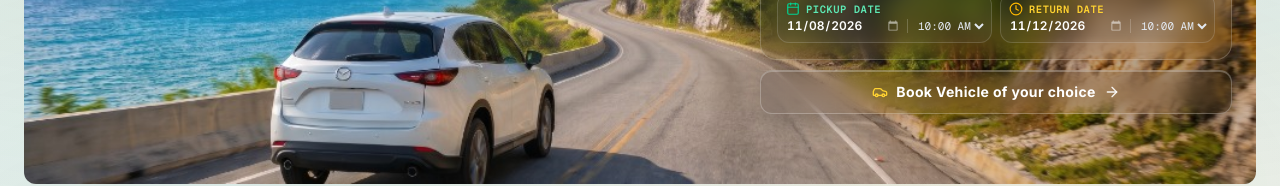
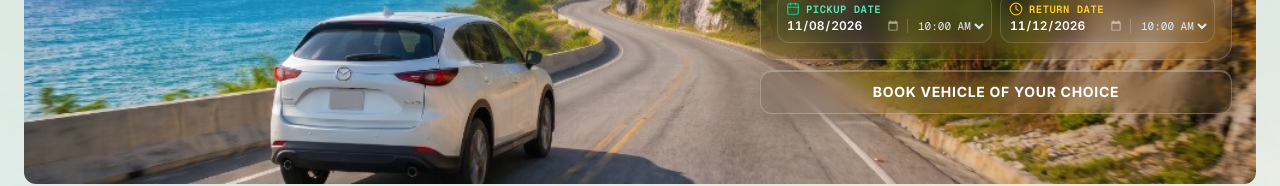
Before and after one commit to RickyC2020/take-it-easy-web, a React (Vite) app: page / in a window 1280 px wide. Shown: the part 306-492 px from the top of the page. Built offline with nearby package versions, Linux system fonts and the light colour scheme; a web font is replaced by a local one.

Commit message:
Change banner button text to all-caps 'BOOK VEHICLE OF YOUR CHOICE' and remove icon and arrow

```diff
--- a/src/components/HeroBanner.jsx
+++ b/src/components/HeroBanner.jsx
@@ -1,5 +1,5 @@
 import React from 'react';
-import { MapPin, Calendar, Clock, Car, ChevronDown, ArrowRight } from 'lucide-react';
+import { MapPin, Calendar, Clock, Car, ChevronDown } from 'lucide-react';
 
 export default function HeroBanner({
   locationId,
@@ -200,11 +200,9 @@ export default function HeroBanner({
                 <button
                   type="button"
                   onClick={onBookCar}
-                  className="w-full mt-2.5 min-h-[44px] px-4 py-2.5 rounded-xl bg-black/[0.15] hover:bg-black/[0.25] backdrop-blur-md border border-white/25 hover:border-white/40 active:scale-[0.98] text-white font-extrabold text-sm tracking-wide shadow-[0_8px_24px_rgba(0,0,0,0.25),inset_0_1px_0_rgba(255,255,255,0.25)] flex items-center justify-center gap-2 transition-all cursor-pointer"
+                  className="w-full mt-2.5 min-h-[44px] px-4 py-2.5 rounded-xl bg-black/[0.15] hover:bg-black/[0.25] backdrop-blur-md border border-white/25 hover:border-white/40 active:scale-[0.98] text-white font-extrabold text-xs xl:text-sm tracking-wider uppercase shadow-[0_8px_24px_rgba(0,0,0,0.25),inset_0_1px_0_rgba(255,255,255,0.25)] flex items-center justify-center transition-all cursor-pointer"
                 >
-                  <Car className="w-4 h-4 text-amber-300 shrink-0" />
-                  <span>Book Vehicle of your choice</span>
-                  <ArrowRight className="w-4 h-4 text-white/90 shrink-0" />
+                  <span>BOOK VEHICLE OF YOUR CHOICE</span>
                 </button>
               </div>
             </div>
@@ -358,11 +356,9 @@ export default function HeroBanner({
             <button
               type="button"
               onClick={onBookCar}
-              className="w-full mt-3 min-h-[48px] px-5 py-3 rounded-xl bg-white/[0.10] hover:bg-white/[0.18] backdrop-blur-md border border-white/25 active:scale-[0.98] text-white font-extrabold text-base tracking-wide shadow-xl flex items-center justify-center gap-2 cursor-pointer transition-all"
+              className="w-full mt-3 min-h-[48px] px-5 py-3 rounded-xl bg-white/[0.10] hover:bg-white/[0.18] backdrop-blur-md border border-white/25 active:scale-[0.98] text-white font-extrabold text-sm sm:text-base tracking-wider uppercase shadow-xl flex items-center justify-center cursor-pointer transition-all"
             >
-              <Car className="w-5 h-5 text-amber-300 shrink-0" />
-              <span>Book Vehicle of your choice</span>
-              <ArrowRight className="w-4 h-4 text-white/90 shrink-0" />
+              <span>BOOK VEHICLE OF YOUR CHOICE</span>
             </button>
           </div>
         </div>
```
